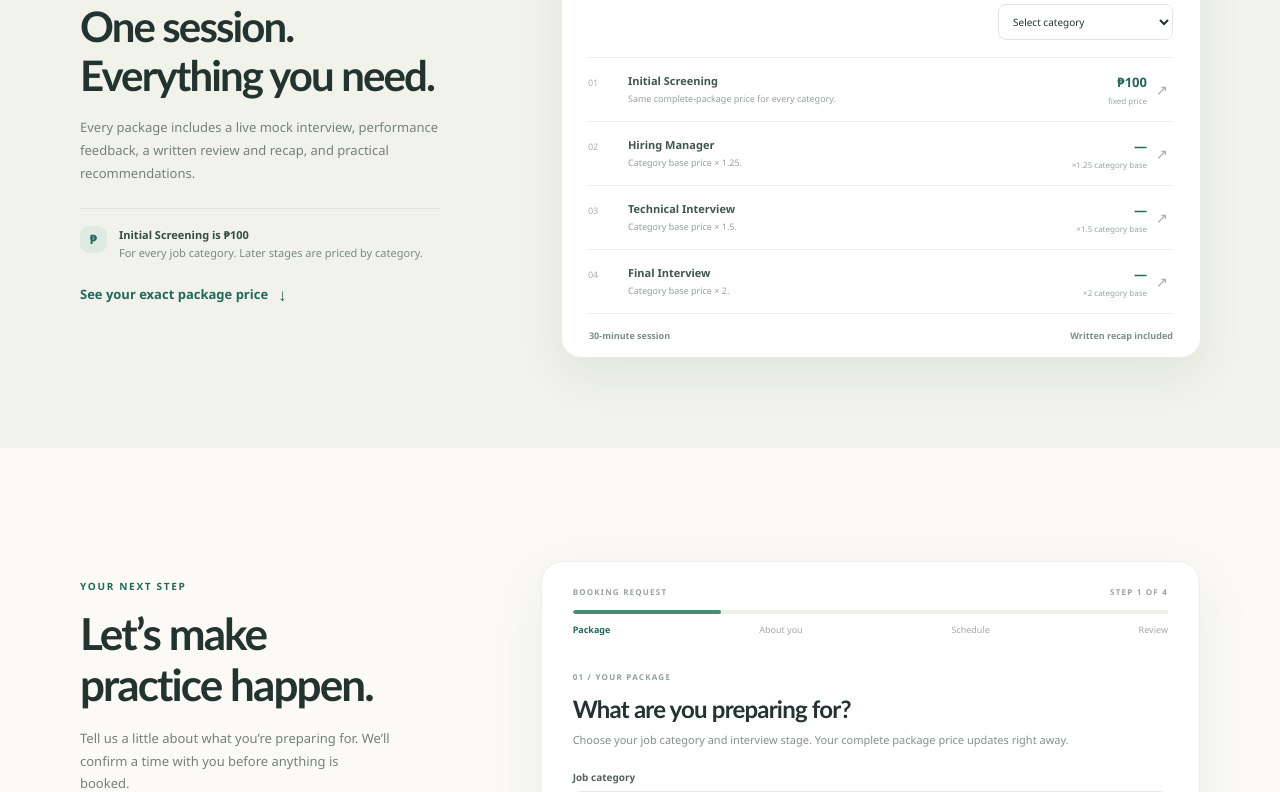
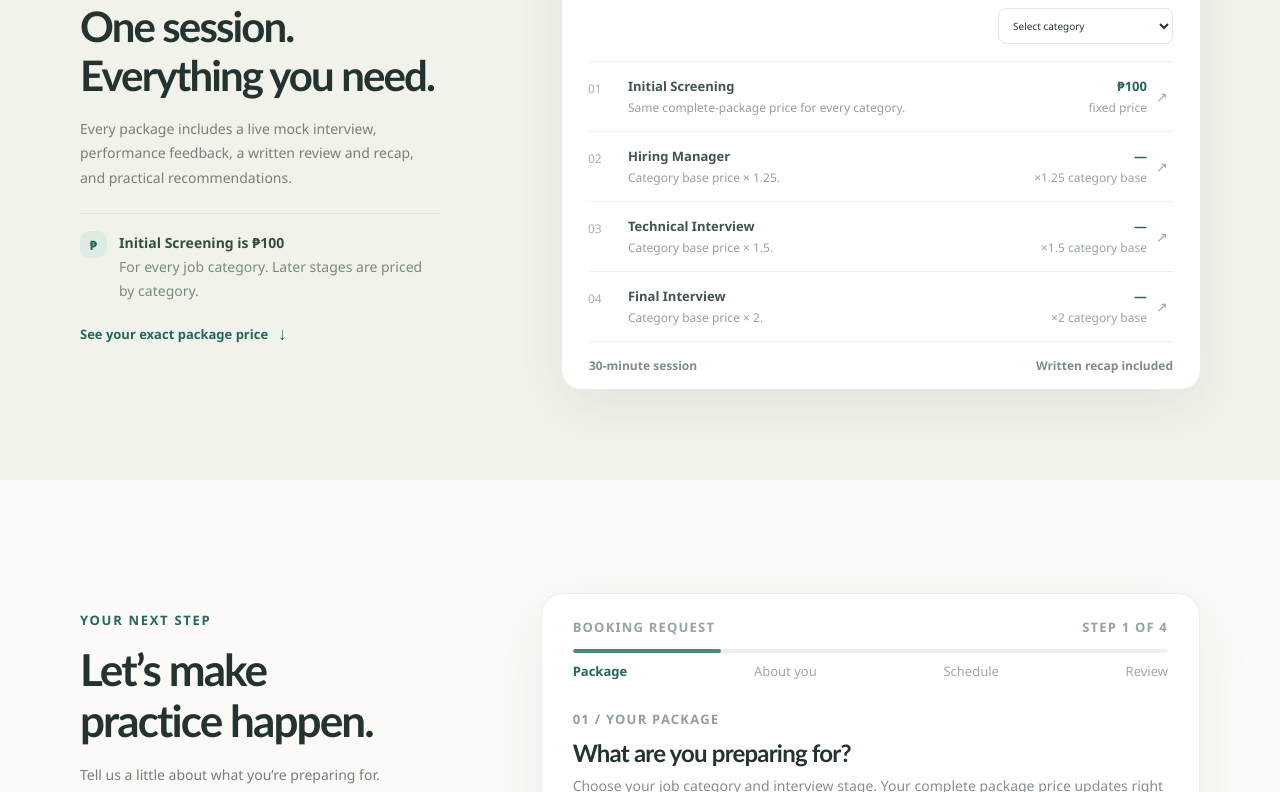
Before and after one commit to pantinpo/MockPH, a React (Vite) app: page / in a window 1280 px wide. Shown: the part 1588-2380 px from the top of the page. Built offline with nearby package versions, Linux system fonts and the light colour scheme.

Commit message:
Increase website text readability
Co-authored-by: Copilot <223556219+Copilot@users.noreply.github.com>

```diff
--- a/src/App.css
+++ b/src/App.css
@@ -349,3 +349,139 @@ h1, h2, h3, p { margin-top: 0; }
   .art-price { bottom: 25px; }
   .stage-options { gap: 6px; }
 }
+
+/* Keep supporting text comfortably readable without overpowering headings. */
+.site-header nav a,
+.hero-lede,
+.how-card p,
+.meeting-note,
+.pricing-intro > p,
+.price-rule p,
+.booking-aside > p,
+.booking-aside-note p,
+.wizard-title p,
+.field-hint,
+.field-error,
+.included-line,
+.price-explanation,
+.privacy-card p,
+.consent-label,
+.ai-disclosure p,
+.review-package small,
+.summary-row span,
+.summary-row b,
+.request-warning p,
+.submit-error,
+.confirmation > p,
+.confirmation-summary span,
+.confirmation-summary b,
+.bottom-note p,
+.footer-inner > span,
+.footer-legal {
+  font-size: 14px;
+}
+
+.field > label,
+.stage-picker legend,
+.field input,
+.field select,
+.field textarea,
+.stage-option-top b,
+.stage-option-top > span,
+.wizard-actions .button,
+.back-button {
+  font-size: 15px;
+}
+
+.hero-reassurance,
+.trust-inner span,
+.eyebrow,
+.step-kicker,
+.wizard-topline,
+.wizard-step-names,
+.preview-heading .eyebrow,
+.preview-select-label,
+.stage-price-name b,
+.stage-amount,
+.review-label,
+.mini-price-card > span {
+  font-size: 13px;
+}
+
+.stage-price-name small,
+.stage-amount small,
+.stage-option small,
+.duration-box small,
+.stage-index,
+.preview-foot,
+.step-number,
+.art-card-top,
+.art-card-top > span:last-child,
+.art-note b,
+.art-note small,
+.art-card-foot,
+.art-price small,
+.wizard-privacy-foot,
+.package-total span {
+  font-size: 12px;
+}
+
+.field-hint,
+.field-error {
+  line-height: 1.5;
+}
+
+@media (max-width: 680px) {
+  .site-header nav a,
+  .hero-lede,
+  .how-card p,
+  .meeting-note,
+  .pricing-intro > p,
+  .price-rule p,
+  .booking-aside > p,
+  .booking-aside-note p,
+  .wizard-title p,
+  .field-hint,
+  .field-error,
+  .included-line,
+  .price-explanation,
+  .privacy-card p,
+  .consent-label,
+  .ai-disclosure p,
+  .review-package small,
+  .summary-row span,
+  .summary-row b,
+  .request-warning p,
+  .submit-error,
+  .confirmation > p,
+  .confirmation-summary span,
+  .confirmation-summary b,
+  .bottom-note p,
+  .footer-inner > span {
+    font-size: 14px;
+  }
+
+  .field > label,
+  .stage-picker legend,
+  .stage-option-top b,
+  .stage-option-top > span {
+    font-size: 14px;
+  }
+
+  .field input,
+  .field select,
+  .field textarea {
+    font-size: 16px;
+  }
+
+  .footer-legal {
+    font-size: 11px;
+  }
+
+  .stage-price-name b,
+  .stage-amount,
+  .trust-inner span,
+  .hero-reassurance {
+    font-size: 12px;
+  }
+}
```
